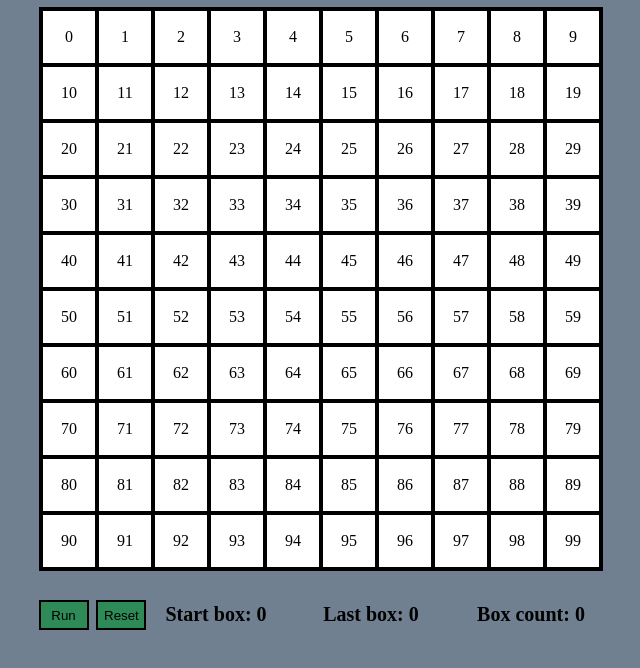
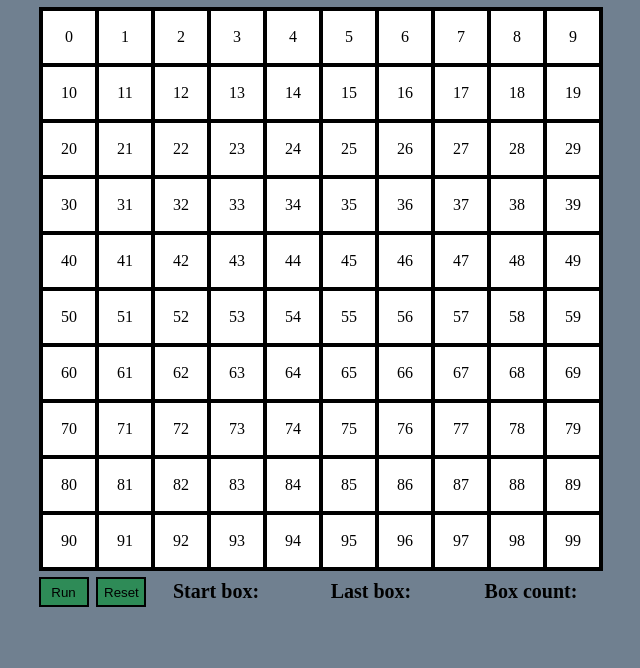
Before and after one commit to birdpump/gridgen, a plain HTML site: page test.html in a window 1280 px wide. Both pictures are taken after a click on the button "Reset". Shown: the whole page, without its empty margins (319-959 px from the left). Drawn offline with Linux system fonts and the light colour scheme.

Commit message:
Update test.html

```diff
--- a/test.html
+++ b/test.html
@@ -39,7 +39,7 @@
         width: 50px;
         height: 30px;
         border: 2px solid black;
-        top: 600px;
+        top: 577px;
         position: absolute;
         cursor: pointer;
         margin-right: 515px;
@@ -51,7 +51,7 @@
         height: 30px;
         border: 2px solid black;
         position: absolute;
-        top: 600px;
+        top: 577px;
         margin-right: 400px;
 
         cursor: pointer;
@@ -61,21 +61,21 @@
 
     #num1 {
         position: absolute;
-        top: 603px;
+        top: 580px;
         font-size: 20px;
         margin: 0px 210px 0px 0px;
     }
 
     #num2 {
         position: absolute;
-        top: 603px;
+        top: 580px;
         font-size: 20px;
         margin: 0px 0px 0px 420px;
     }
 
     #num3 {
         position: absolute;
-        top: 603px;
+        top: 580px;
         font-size: 20px;
         margin: 0px 0px 0px 100px;
 
@@ -230,6 +230,7 @@
             var ib = 0;
             i = 0;
             document.getElementById("num1").innerHTML = `Start box: ${m}`;
+            function rset() {
                 var ib = r_num[b];
                 if (ib == m) {
                     document.getElementById("c" + b).style.backgroundColor = "red";
@@ -239,25 +240,12 @@
                 }
                 var b = ib;
                 i++
-
+            }
             document.getElementById("c" + m).style.backgroundColor = "red";
             document.getElementById("num2").innerHTML = `Box count: ${i}`;
             document.getElementById("num3").innerHTML = `Last box: ${c}`;
         }
     </script>
-    <script>
-        function rset() {
-            for (var q = 0; q < 100; q++) {
-                document.getElementById("c" + q).style.backgroundColor = "";
-                i = 0;
-                c = 0;
-                m = 0;
-                document.getElementById("num2").innerHTML = `Box count: ${i}`;
-                document.getElementById("num3").innerHTML = `Last box: ${c}`;
-                document.getElementById("num1").innerHTML = `Start box: ${m}`;
-            }
-        }
-    </script>
 </body>
 
 </html>
```
